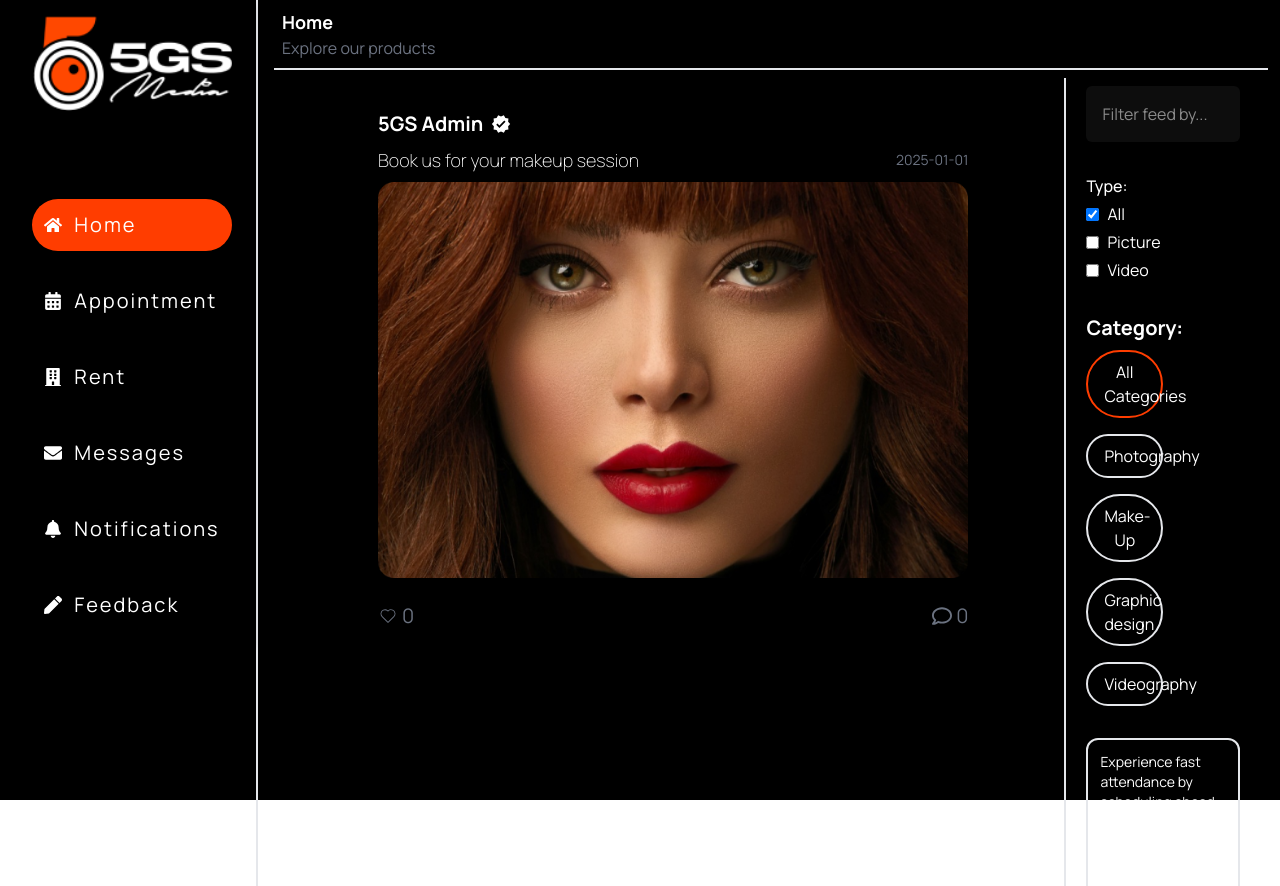
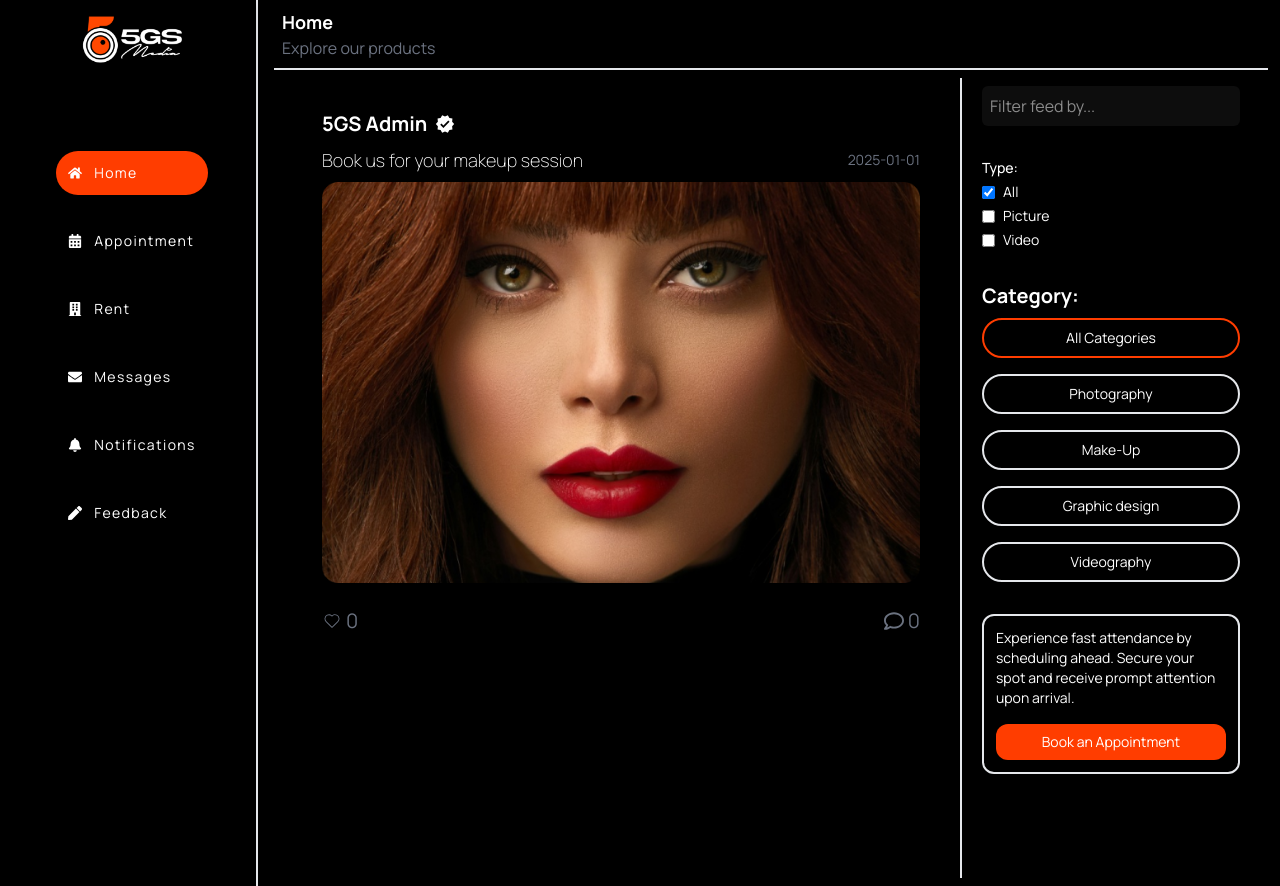
Before and after one commit to AboloreDev/5gs, a Next.js app: page /dashboard/home in a window 1280 px wide. Before the commit the page ends 800 px from the top, so only its background shows below. Built offline with nearby package versions, Linux system fonts and the light colour scheme.

Commit message:
test changes

```diff
--- a/src/app/dashboard/components/Sidebar.js
+++ b/src/app/dashboard/components/Sidebar.js
@@ -41,26 +41,26 @@ export default function Sidebar() {
       <Image
         src="/logo.png"
         alt="Logo"
-        width={200}
-        height={200}
+        width={100}
+        height={100}
         className="mb-10"
       />
       <ul className="space-y-6 justify-center items-center">
         {links.map((link) => (
           <li
             key={link.href}
-            className="tracking-widest text-xl flex justify-center items-center"
+            className="tracking-widest text-sm flex justify-center items-center"
           >
             <Link
               href={link.href}
               onClick={() => handleLinkClick(link.href)}
-              className={`flex items-center space-x-3 justify-start  py-3 px-3 rounded-full w-full ${
+              className={`flex items-center  space-x-3 justify-start  py-3 px-3 rounded-full w-full ${
                 activeLink === link.href
                   ? "bg-[#FF3D00] text-white"
                   : "hover:bg-gray-700"
               }`}
             >
-              <span className="text-lg">{link.icon}</span>
+              <span className="text-sm">{link.icon}</span>
               <span>{link.label}</span>
             </Link>
           </li>
--- a/src/app/dashboard/feedback/page.js
+++ b/src/app/dashboard/feedback/page.js
@@ -23,7 +23,7 @@ const Feedback = () => {
             <button
               key={star}
               onClick={() => setRating(star)}
-              className={`text-7xl ${
+              className={`text-4xl ${
                 star <= rating ? "text-yellow-400" : "text-gray-600"
               }`}
             >
--- a/src/app/dashboard/home/HomeContent.js
+++ b/src/app/dashboard/home/HomeContent.js
@@ -36,7 +36,7 @@ const HomeContent = ({ post }) => {
 
   return (
     isPostVisible && (
-      <div className="flex flex-col gap-2 px-20 py-8 h-screen">
+      <div className="flex flex-col gap-2 px-10 py-8 h-screen">
         <h1 className="font-bold text-xl flex items-center gap-2">
           5GS Admin{" "}
           <span>
--- a/src/app/dashboard/home/HomeRightSideBar.js
+++ b/src/app/dashboard/home/HomeRightSideBar.js
@@ -24,12 +24,12 @@ const HomeRightSideBar = () => {
   return (
     <div className="flex px-3 flex-col gap-2 justify-center space-y-6 py-2">
       {/* filter */}
-      <div className="bg-[#0D0D0D] text-[#8B8B8B] py-4 px-4 w-full  rounded-md">
+      <div className="bg-[#0D0D0D] text-[#8B8B8B] py-2 px-2 w-full  rounded-md">
         Filter feed by...
       </div>
 
       {/* radio buttons  */}
-      <div className="flex flex-col gap-1">
+      <div className="flex flex-col gap-1 text-sm">
         <h3 className="font-medium">Type:</h3>
         <label className="flex items-center gap-2">
           <input
@@ -58,12 +58,12 @@ const HomeRightSideBar = () => {
       </div>
 
       {/* category */}
-      <div className="flex flex-col gap-2 mb-8">
+      <div className="flex flex-col gap-2 mb-8 text-sm">
         <h2 className="text-xl font-bold">Category:</h2>
         <div className="flex flex-col gap-4">
           <button
             onClick={() => handleCategoryChange("All")}
-            className={`btn w-1/2 px-4 py-2 rounded-full bg-transparent border-2  ${
+            className={` px-4 py-2 rounded-full bg-transparent border-2  ${
               filters.category === "All" ? "border-primary-secondaryColor" : ""
             }`}
           >
@@ -71,7 +71,7 @@ const HomeRightSideBar = () => {
           </button>
           <button
             onClick={() => handleCategoryChange("Photography")}
-            className={`btn  w-1/2 px-4 py-2 rounded-full bg-transparent border-2  ${
+            className={`btn px-4 py-2 rounded-full bg-transparent border-2  ${
               filters.category === "Photography"
                 ? "border-primary-secondaryColor"
                 : "bg-gray-200"
@@ -81,7 +81,7 @@ const HomeRightSideBar = () => {
           </button>
           <button
             onClick={() => handleCategoryChange("Make-up")}
-            className={`btn  w-1/2 px-4 py-2 rounded-full bg-transparent border-2  ${
+            className={`btn  px-4 py-2 rounded-full bg-transparent border-2  ${
               filters.category === "Make-up"
                 ? "border-primary-secondaryColor"
                 : "bg-gray-200"
@@ -91,7 +91,7 @@ const HomeRightSideBar = () => {
           </button>
           <button
             onClick={() => handleCategoryChange("Graphic design")}
-            className={`btn  w-1/2 px-4 py-2 rounded-full bg-transparent border-2  ${
+            className={` px-4 py-2 rounded-full bg-transparent border-2  ${
               filters.category === "Graphic design"
                 ? "border-primary-secondaryColor"
                 : "bg-gray-200"
@@ -101,7 +101,7 @@ const HomeRightSideBar = () => {
           </button>
           <button
             onClick={() => handleCategoryChange("Videography")}
-            className={`btn w-1/2 px-4 py-2 rounded-full bg-transparent border-2  ${
+            className={` px-4 py-2 rounded-full bg-transparent border-2  ${
               filters.category === "Videography"
                 ? "border-primary-secondaryColor"
                 : "bg-gray-200"
--- a/src/app/dashboard/home/page.js
+++ b/src/app/dashboard/home/page.js
@@ -18,9 +18,9 @@ export default function HomePage() {
         <p className="text-gray-500">Explore our products</p>
       </div>
 
-      <div className="grid grid-cols-[4fr_1fr] p-2">
+      <div className="grid grid-cols-[auto_300px] p-2 min-h-screen">
         {/* posts */}
-        <div className="px-4 overflow-y-auto h-screen">
+        <div className=" overflow-y-auto h-screen">
           {filteredPosts.map((post, index) => (
             <HomeContent post={post} key={index} />
           ))}
--- a/src/app/dashboard/layout.js
+++ b/src/app/dashboard/layout.js
@@ -4,7 +4,7 @@ import Sidebar from "./components/Sidebar";
 export default function DashboardLayout({ children }) {
   return (
     <div className="bg-gray-800">
-      <div className="h-screen fixed w-full grid grid-cols-[250px_auto] px-2 gap-3 bg-black ">
+      <div className="min-h-screen w-full grid grid-cols-[250px_auto] px-2 gap-3 bg-black ">
         <div className=" border-r-2 hidden lg:block">
           <Sidebar />
         </div>
```
